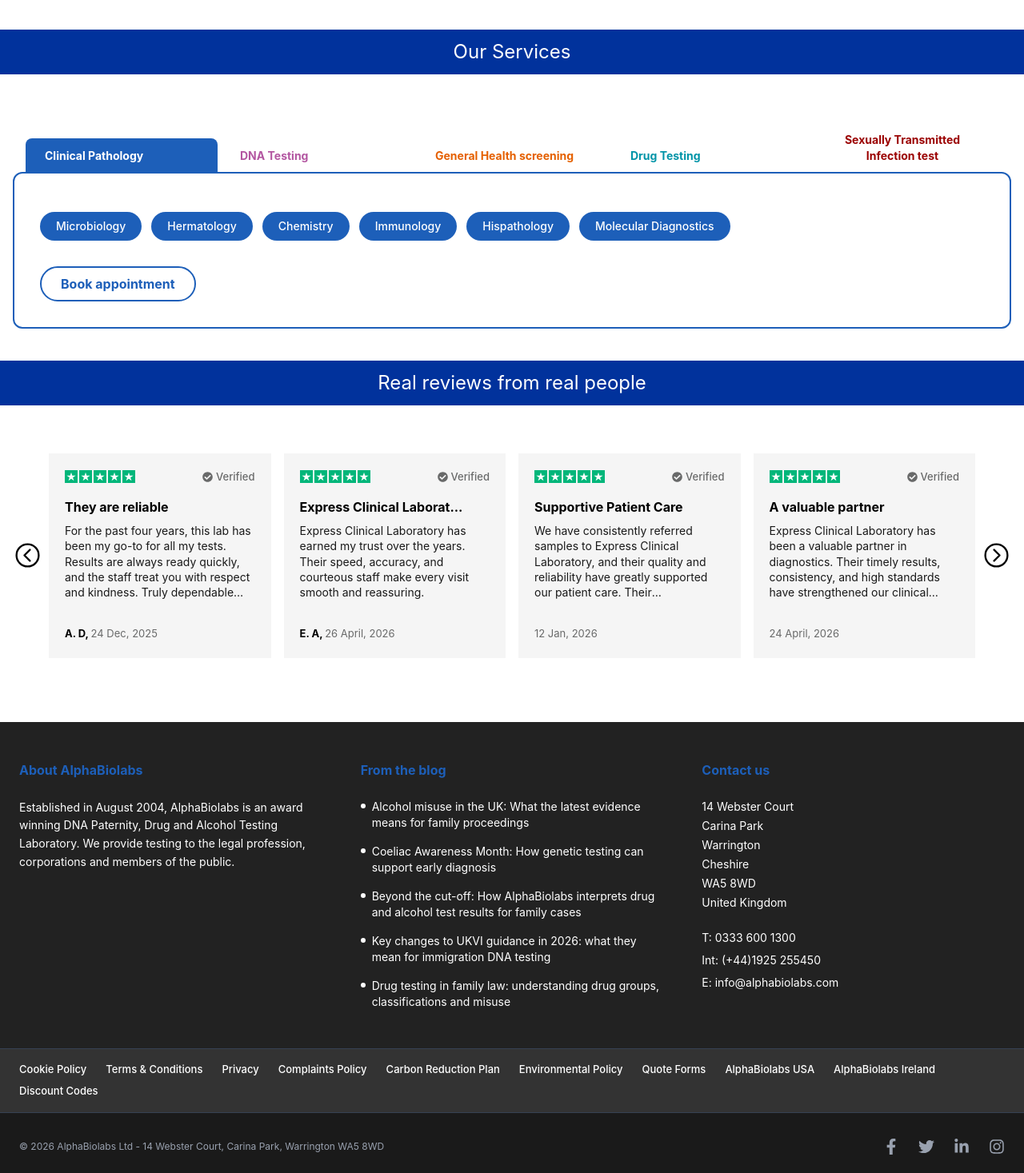
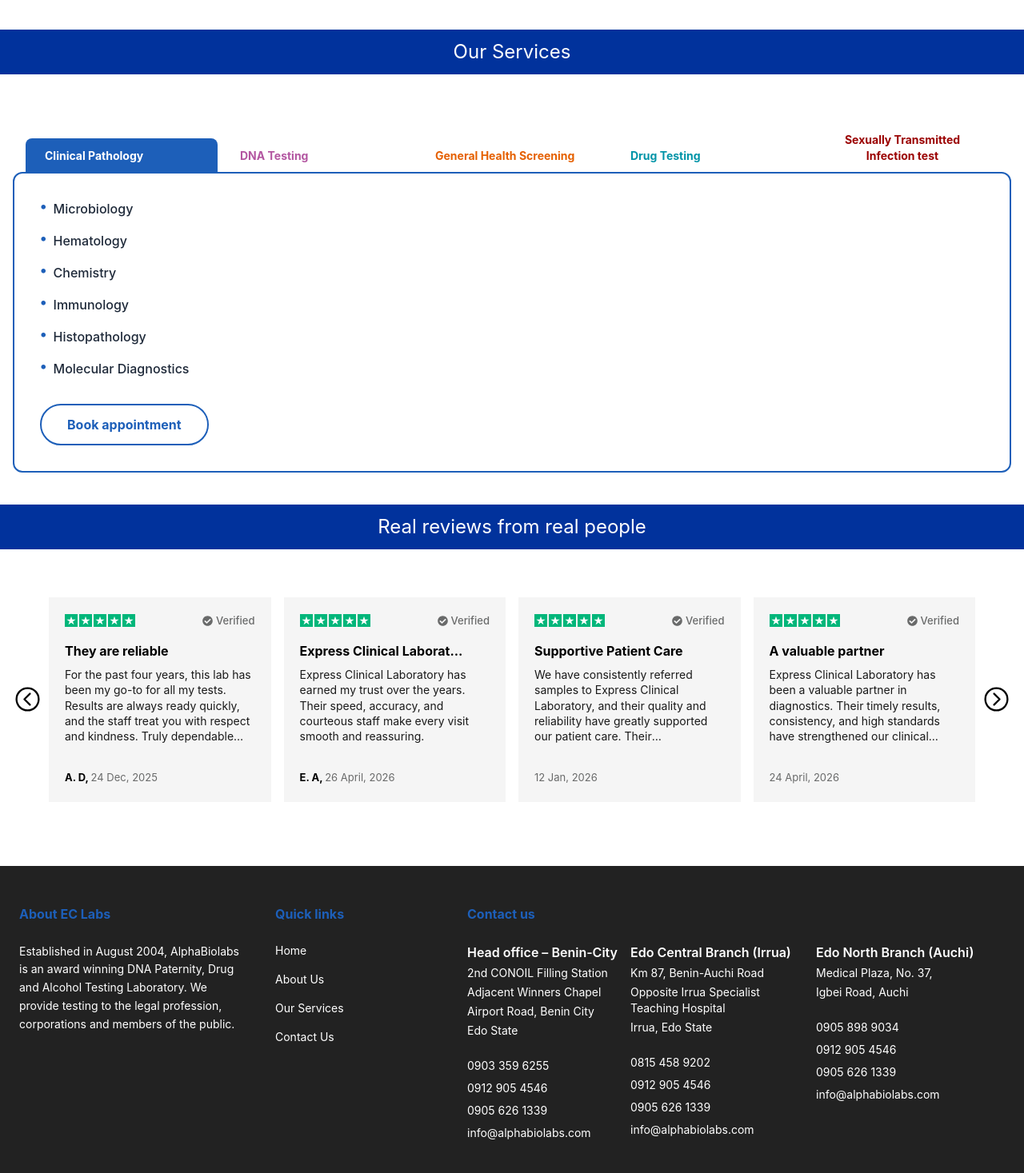
Before and after one commit to damzymichael/eclabs, a React (Vite) app: page / in a window 1280 px wide. Shown: the part 1330-2797 px from the top of the page at 80% size. Built offline with nearby package versions, Linux system fonts and the light colour scheme.

Commit message:
UI changes & footer updates

```diff
--- a/src/App.tsx
+++ b/src/App.tsx
@@ -9,9 +9,9 @@
 import { IoChevronBackCircleOutline, IoChevronForwardCircleOutline } from "react-icons/io5"
 import useEmblaCarousel from "embla-carousel-react"
 import { reviews } from "./data"
-import { FaFacebookF, FaTwitter, FaLinkedinIn, FaInstagram } from "react-icons/fa"
 import { HeroCarousel } from "./HeroSection"
 import { TiThMenu } from "react-icons/ti"
+import Footer from "./components/Footer"
 
 function App() {
   // For services we offer
@@ -133,7 +133,7 @@
 
       {/* Different types of services with icons  */}
       <section>
-        <div className="max-w-7xl mx-auto grid gap-7 grid-cols-1 sm:grid-cols-2 lg:grid-cols-4 justify-center items-stretch px-4 py-14">
+        <div className="max-w-7xl mx-auto grid gap-16 grid-cols-1 sm:grid-cols-2 lg:grid-cols-4 justify-center items-stretch px-4 py-14">
           <div className="flex flex-col items-center">
             <div className="border-10 border-[#01329C] rounded-full size-30 grid place-items-center mb-4">
               <IoIosPeople color="#01329C" size={70} />
@@ -253,32 +253,58 @@
             <div
               className={`border-2 ${current.borderColor} rounded-xl p-8 -mt-0.5 transition-all duration-300`}
             >
-              <div className="space-y-6 text-gray-600 leading-relaxed mb-4">
-                {current.content.paragraphs.map((p, i) => (
-                  <p key={i}>{p}</p>
-                ))}
+              {/* Initial Note (Pre-Heading) */}
+              {current.content.preHeading && (
+                <p
+                  className="text-lg font-semibold mb-4 italic"
+                  style={{ color: current.textColor.replace("text-", "") }}
+                >
+                  {current.content.preHeading}
+                </p>
+              )}
+
+              {/* Structured List */}
+              <ul className="space-y-4 mb-8">
+                {current.content.listItems.map((item, i) => (
+                  <li key={i} className="flex flex-col">
+                    <div className="flex items-start gap-2">
+                      <span className={`${current.textColor} font-bold text-lg leading-none`}>
+                        •
+                      </span>
+                      <span className="font-medium text-gray-800">{item.label}</span>
                     </div>
 
-              <div className="">
-                {/* Tags */}
-                <div className="flex flex-wrap gap-3 mb-8">
-                  {current.content.tags.map((tag, i) => (
-                    <span
-                      key={i}
-                      className={`${current.color} text-white px-5 py-2 rounded-full text-sm font-medium cursor-pointer hover:opacity-90 transition-opacity`}
+                    {/* Sub-items (for DNA Testing style) */}
+                    {item.subItems && (
+                      <ul className="ml-8 mt-2 space-y-1 border-l-2 pl-4 border-gray-100">
+                        {item.subItems.map((sub, j) => (
+                          <li key={j} className="text-gray-600 text-sm flex items-center gap-2">
+                            <span className="w-1.5 h-1.5 rounded-full bg-gray-300"></span>
+                            {sub}
+                          </li>
+                        ))}
+                      </ul>
+                    )}
+                  </li>
+                ))}
+              </ul>
+
+              {/* Important Footer Note */}
+              {current.content.footerNote && (
+                <div
+                  className="bg-gray-50 p-4 rounded-lg border-l-4 mb-8 text-sm text-gray-700 italic"
+                  style={{ borderColor: current.borderColor.replace("border-", "") }}
                 >
-                      {tag}
-                    </span>
-                  ))}
+                  {current.content.footerNote}
                 </div>
+              )}
 
               {/* CTA Button */}
               <button
-                  className={`border-2 ${current.borderColor} ${current.textColor} px-6 py-2 rounded-full font-bold hover:${current.color} transition-all`}
+                className={`border-2 ${current.borderColor} ${current.textColor} px-8 py-3 rounded-full font-bold hover:${current.color} transition-all`}
               >
                 {current.content.cta}
               </button>
-              </div>
             </div>
           </div>
         </div>
@@ -328,111 +354,7 @@
         </div>
       </section>
 
-      <footer className="bg-[#222222] text-white font-sans">
-        {/* Top Section: Main Content */}
-        <div className="max-w-7xl mx-auto px-6 py-12 grid grid-cols-1 md:grid-cols-3 gap-12">
-          {/* Column 1: About */}
-          <div>
-            <h3 className="text-[#1d5fb9] font-bold mb-6">About AlphaBiolabs</h3>
-            <p className="text-sm leading-relaxed mb-8">
-              Established in August 2004, AlphaBiolabs is an award winning DNA Paternity, Drug and
-              Alcohol Testing Laboratory. We provide testing to the legal profession, corporations
-              and members of the public.
-            </p>
-          </div>
-
-          {/* Column 2: Blog Posts */}
-          <div>
-            <h3 className="text-[#1d5fb9] font-bold mb-6">From the blog</h3>
-            <ul className="space-y-4 text-sm">
-              {[
-                "Alcohol misuse in the UK: What the latest evidence means for family proceedings",
-                "Coeliac Awareness Month: How genetic testing can support early diagnosis",
-                "Beyond the cut-off: How AlphaBiolabs interprets drug and alcohol test results for family cases",
-                "Key changes to UKVI guidance in 2026: what they mean for immigration DNA testing",
-                "Drug testing in family law: understanding drug groups, classifications and misuse",
-              ].map((post, i) => (
-                <li key={i} className="flex items-start gap-2 group cursor-pointer">
-                  <span className="mt-1.5 h-1.5 w-1.5 rounded-full bg-white shrink-0" />
-                  <span className="group-hover:underline">{post}</span>
-                </li>
-              ))}
-            </ul>
-          </div>
-
-          {/* Column 3: Contact */}
-          <div>
-            <h3 className="text-[#1d5fb9] font-bold mb-6">Contact us</h3>
-            <div className="text-sm space-y-1 mb-6">
-              <p>14 Webster Court</p>
-              <p>Carina Park</p>
-              <p>Warrington</p>
-              <p>Cheshire</p>
-              <p>WA5 8WD</p>
-              <p>United Kingdom</p>
-            </div>
-            <div className="text-sm space-y-2">
-              <p>T: 0333 600 1300</p>
-              <p>Int: (+44)1925 255450</p>
-              <p>
-                E: <span className="hover:underline cursor-pointer">info@alphabiolabs.com</span>
-              </p>
-            </div>
-          </div>
-        </div>
-
-        {/* Middle Section: Utility Links */}
-        <div className="bg-[#333333] border-y border-gray-700">
-          <div className="max-w-7xl mx-auto px-6 py-4">
-            <ul className="flex flex-wrap justify-center md:justify-start gap-x-6 gap-y-2 text-[13px] font-medium">
-              {[
-                "Cookie Policy",
-                "Terms & Conditions",
-                "Privacy",
-                "Complaints Policy",
-                "Carbon Reduction Plan",
-                "Environmental Policy",
-                "Quote Forms",
-                "AlphaBiolabs USA",
-                "AlphaBiolabs Ireland",
-                "Discount Codes",
-              ].map((link) => (
-                <li key={link} className="hover:underline cursor-pointer">
-                  {link}
-                </li>
-              ))}
-            </ul>
-          </div>
-        </div>
-
-        {/* Bottom Section: Copyright & Social */}
-        <div className="bg-[#1a1a1a]">
-          <div className="max-w-7xl mx-auto px-6 py-8 flex flex-col md:flex-row justify-between items-center gap-6">
-            <p className="text-xs text-gray-400">
-              © 2026 AlphaBiolabs Ltd - 14 Webster Court, Carina Park, Warrington WA5 8WD
-            </p>
-
-            <div className="flex gap-6">
-              <FaFacebookF
-                className="text-gray-400 hover:text-white cursor-pointer transition-colors"
-                size={20}
-              />
-              <FaTwitter
-                className="text-gray-400 hover:text-white cursor-pointer transition-colors"
-                size={20}
-              />
-              <FaLinkedinIn
-                className="text-gray-400 hover:text-white cursor-pointer transition-colors"
-                size={20}
-              />
-              <FaInstagram
-                className="text-gray-400 hover:text-white cursor-pointer transition-colors"
-                size={20}
-              />
-            </div>
-          </div>
-        </div>
-      </footer>
+      <Footer />
     </div>
   )
 }
--- /dev/null
+++ b/src/components/Footer.tsx
@@ -0,0 +1,154 @@
+import { FaFacebookF, FaTwitter, FaLinkedinIn, FaInstagram } from "react-icons/fa"
+
+function Footer() {
+  return (
+    <footer className="bg-[#222222] text-white font-sans">
+      {/* Top Section: Main Content */}
+      <div className="max-w-7xl mx-auto px-6 py-12 flex flex-wrap gap-10">
+        {/* Column 1: About */}
+        <div className="max-w-70">
+          <h3 className="text-[#1d5fb9] font-bold mb-6">About EC Labs</h3>
+          <p className="text-sm leading-relaxed mb-8">
+            Established in August 2004, AlphaBiolabs is an award winning DNA Paternity, Drug and
+            Alcohol Testing Laboratory. We provide testing to the legal profession, corporations and
+            members of the public.
+          </p>
+        </div>
+
+        {/* Column 2: Quick Links */}
+        <div className="min-w-50">
+          <h3 className="text-[#1d5fb9] font-bold mb-6">Quick links</h3>
+          <ul className="space-y-4 text-sm">
+            <li className="">
+              <a href="">Home</a>
+            </li>
+
+            <li className="">
+              <a href="">About Us</a>
+            </li>
+
+            <li className="">
+              <a href="">Our Services</a>
+            </li>
+
+            <li className="">
+              <a href="">Contact Us</a>
+            </li>
+          </ul>
+        </div>
+
+        {/* Column 3: Contact container */}
+        <div className="md:min-w-120">
+          <h3 className="text-[#1d5fb9] font-bold mb-6">Contact us</h3>
+          <div className="flex flex-wrap gap-4">
+            <div>
+              <div className="text-sm space-y-1 mb-6">
+                <p className="font-semibold text-base">Head office – Benin-City</p>
+                <p>2nd CONOIL Filling Station</p>
+                <p>Adjacent Winners Chapel</p>
+                <p>Airport Road, Benin City</p>
+                <p>Edo State</p>
+              </div>
+              <div className="text-sm space-y-2">
+                <p>0903 359 6255</p>
+                <p>0912 905 4546</p>
+                <p>0905 626 1339</p>
+                <p>
+                  <span className="hover:underline cursor-pointer">info@alphabiolabs.com</span>
+                </p>
+              </div>
+            </div>
+
+            <div className="max-w-54">
+              <div className="text-sm space-y-1 mb-6">
+                <p className="font-semibold text-base">Edo Central Branch (Irrua)</p>
+                <p>Km 87, Benin-Auchi Road</p>
+                <p>Opposite Irrua Specialist Teaching Hospital</p>
+                <p>Irrua, Edo State</p>
+              </div>
+              <div className="text-sm space-y-2">
+                <p>0815 458 9202</p>
+                <p>0912 905 4546</p>
+                <p>0905 626 1339</p>
+                <p>
+                  <span className="hover:underline cursor-pointer">info@alphabiolabs.com</span>
+                </p>
+              </div>
+            </div>
+
+            <div>
+              <div className="text-sm space-y-1 mb-6">
+                <p className="font-semibold text-base">Edo North Branch (Auchi)</p>
+                <p>Medical Plaza, No. 37,</p>
+                <p> Igbei Road, Auchi</p>
+              </div>
+              <div className="text-sm space-y-2">
+                <p>0905 898 9034</p>
+                <p>0912 905 4546</p>
+                <p>0905 626 1339</p>
+                <p>
+                  <span className="hover:underline cursor-pointer">info@alphabiolabs.com</span>
+                </p>
+              </div>
+            </div>
+          </div>
+        </div>
+      </div>
+
+      {/* Middle Section: Utility Links */}
+      {/* <div className="bg-[#333333] border-y border-gray-700">
+          <div className="max-w-7xl mx-auto px-6 py-4">
+            <ul className="flex flex-wrap justify-center md:justify-start gap-x-6 gap-y-2 text-[13px] font-medium">
+              {[
+                "Cookie Policy",
+                "Terms & Conditions",
+                "Privacy",
+                "Complaints Policy",
+                "Carbon Reduction Plan",
+                "Environmental Policy",
+                "Quote Forms",
+                "AlphaBiolabs USA",
+                "AlphaBiolabs Ireland",
+                "Discount Codes",
+              ].map((link) => (
+                <li key={link} className="hover:underline cursor-pointer">
+                  {link}
+                </li>
+              ))}
+            </ul>
+          </div>
+        </div> */}
+
+      {/* Bottom Section: Copyright & Social */}
+      <div className="bg-[#1a1a1a]">
+        <div className="max-w-7xl mx-auto px-6 py-8 flex flex-col md:flex-row justify-between items-center gap-6">
+          <p className="text-xs text-gray-400">
+            © {new Date().getFullYear()} EC Labs Ltd - 2nd CONOIL Filling Station Adjacent Winners
+            Chapel Airport Road, Benin City Edo State
+          </p>
+
+          <div className="hidden gap-6">
+            <FaFacebookF
+              className="text-gray-400 hover:text-white cursor-pointer transition-colors"
+              size={20}
+            />
+            <FaTwitter
+              className="text-gray-400 hover:text-white cursor-pointer transition-colors"
+              size={20}
+            />
+            <FaLinkedinIn
+              className="text-gray-400 hover:text-white cursor-pointer transition-colors"
+              size={20}
+            />
+            <FaInstagram
+              className="text-gray-400 hover:text-white cursor-pointer transition-colors"
+              size={20}
+            />
+          </div>
+        </div>
+      </div>
+    </footer>
+  )
+}
+
+export default Footer
--- a/src/data.ts
+++ b/src/data.ts
@@ -6,19 +6,16 @@
     borderColor: "border-[#1d5fb9]",
     textColor: "text-[#1d5fb9]",
     content: {
-      paragraphs: [
-        // "We are the UK's best and most-trusted laboratory, providing home DNA, Drug, Alcohol and Health testing services.",
-        // "Whether you need a paternity test for your own peace of mind, or simply want to check up on your health, we have a range of tests available to suit your needs. We also offer legally admissible DNA, Drug and Alcohol testing for private legal matters.",
-        // "Better still, all our tests are performed in the UK at our state-of-the-art laboratory, so your samples will never be sent abroad.",
+      preHeading: "",
+      listItems: [
+        { label: "Microbiology" },
+        { label: "Hematology" },
+        { label: "Chemistry" },
+        { label: "Immunology" },
+        { label: "Histopathology" },
+        { label: "Molecular Diagnostics" },
       ],
-      tags: [
-        "Microbiology",
-        "Hermatology",
-        "Chemistry",
-        "Immunology",
-        "Hispathology",
-        "Molecular Diagnostics",
-      ],
+      footerNote: "",
       cta: "Book appointment",
     },
   },
@@ -29,27 +26,36 @@
     borderColor: "border-[#b356a1]",
     textColor: "text-[#b356a1]",
     content: {
-      paragraphs: [],
-      tags: ["Paternity testing", "Maternity Testing", "Prenatal screening"],
+      preHeading: "Peace of Mind", // [cite: 8]
+      listItems: [
+        { label: "Paternity Testing (Legal & Peace of Mind)" }, // [cite: 9]
+        { label: "Maternity Testing" }, // [cite: 9]
+        {
+          label: "Prenatal Screening", //
+          subItems: ["Paternity", "Sex determination", "Baby gender test", "Genetic Disease test"], //
+        },
+      ],
+      footerNote: "* All our Prenatal DNA tests are non-invasive. We use maternal blood.", // [cite: 14]
       cta: "Get a Quote",
     },
   },
   {
     id: 2,
-    label: "General Health screening",
+    label: "General Health Screening",
     color: "bg-[#e56000]",
     borderColor: "border-[#e56000]",
     textColor: "text-[#e56000]",
     content: {
-      paragraphs: [],
-      tags: [
-        "Diabetes and Hypertension",
-        "Kidney, Heart and Liver",
-        "Cancer screening",
-        "Pre-employment screening",
-        "Pre-school screening",
-        "Travel screening",
+      preHeading: "",
+      listItems: [
+        { label: "Diabetes and Hypertension" }, // [cite: 17]
+        { label: "Kidney, Heart and Liver" }, // [cite: 17]
+        { label: "Cancer Screening" }, // [cite: 18]
+        { label: "Pre-employment Screening" }, // [cite: 18]
+        { label: "Pre-school Screening" }, // [cite: 18]
+        { label: "Travel Screening" }, // [cite: 19]
       ],
+      footerNote: "",
       cta: "Get a Quote",
     },
   },
@@ -60,29 +66,37 @@
     borderColor: "border-[#0094a8]",
     textColor: "text-[#0094a8]",
     content: {
-      paragraphs: ["Designed for workplaces, schools and homes. For legal and peace of mind"],
-      tags: [
-        "Cannabis",
-        "Amohetamine",
-        "Cocaine",
-        "Benzodizepam",
-        "Methadone",
-        "Opiate (Heroine)",
-        "Tramadol",
-        "Bupremorphine",
+      preHeading: "Designed for workplace, schools and home. For legal and peace of mind.", // [cite: 23]
+      listItems: [
+        { label: "Cannabis" }, // [cite: 25]
+        { label: "Amphetamine" }, // [cite: 27]
+        { label: "Cocaine" }, // [cite: 28]
+        { label: "Benzodiazepine" }, // [cite: 29]
+        { label: "Methadone" }, // [cite: 29]
+        { label: "Opiate (Heroin)" }, // [cite: 30]
+        { label: "Tramadol" }, // [cite: 31]
+        { label: "Buprenorphine" }, // [cite: 32]
       ],
+      footerNote: "We use Urine, Saliva, or Hair depending on the purpose.", // [cite: 34, 37]
       cta: "Book appointment",
     },
   },
   {
     id: 4,
-    label: "Sexually Transmitted Infection test ",
+    label: "Sexually Transmitted Infection test",
     color: "bg-[#9B0100]",
     borderColor: "border-[#9B0100]",
     textColor: "text-[#9B0100]",
     content: {
-      paragraphs: ["Designed for workplaces, schools and homes. For legal and peace of mind"],
-      tags: ["HIV", "Gonorrhea", "Syphillis", "Chlamydia", "Herpes", "OHepatitis B and C"],
+      preHeading: "",
+      listItems: [
+        { label: "HIV" }, // [cite: 40]
+        { label: "Gonorrhea" }, // [cite: 45]
+        { label: "Chlamydia" }, // [cite: 46]
+        { label: "Herpes" }, // [cite: 46]
+        { label: "Hepatitis B and C" }, // [cite: 47]
+      ],
+      footerNote: "Strictly Confidential Reports.", // [cite: 55]
       cta: "Book appointment",
     },
   },
```
Lines whose indentation alone changed are shown as unchanged.
